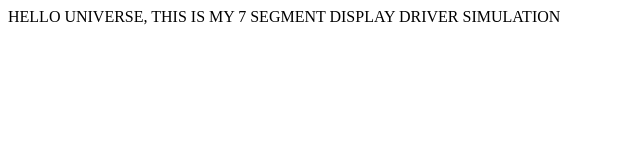
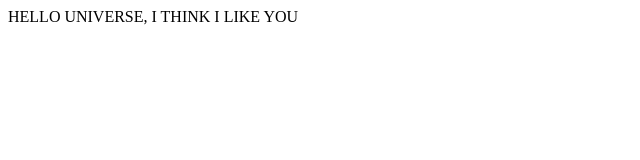
Before and after one commit to chantal-tam/INF1339-Week1, a plain HTML site: page docs/index.html in a window 1280 px wide. Shown: the whole page, without its empty margins (0-640 px from the left). Drawn offline with Linux system fonts and the light colour scheme.

Commit message:
Update index.html

```diff
--- a/docs/index.html
+++ b/docs/index.html
@@ -3,6 +3,6 @@
 <title>Hello Universe</title>
 </head>
 <body>
-<p>HELLO UNIVERSE, THIS IS MY 7 SEGMENT DISPLAY DRIVER SIMULATION</p>
+<p>HELLO UNIVERSE, I THINK I LIKE YOU</p>
 </body>
 </html
```
